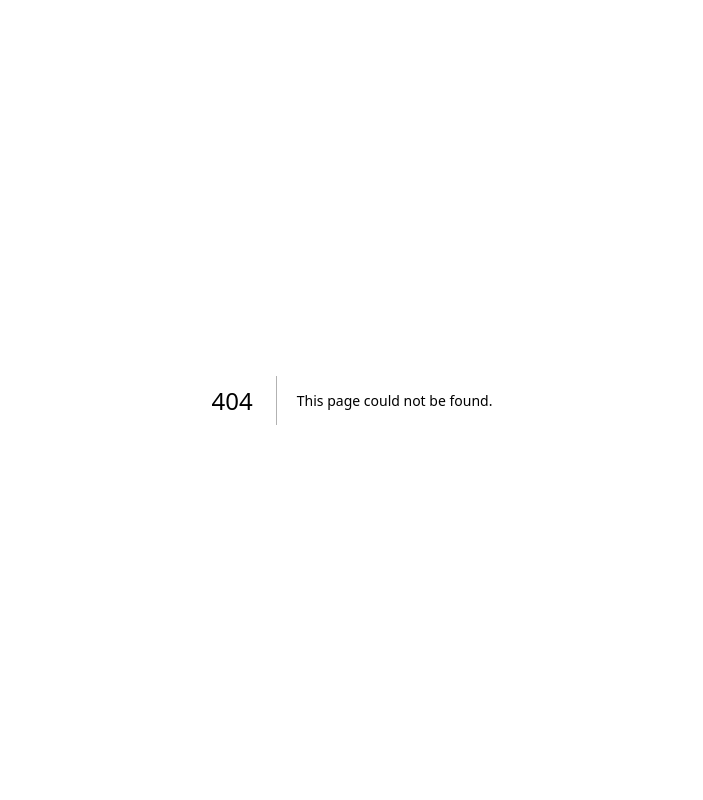
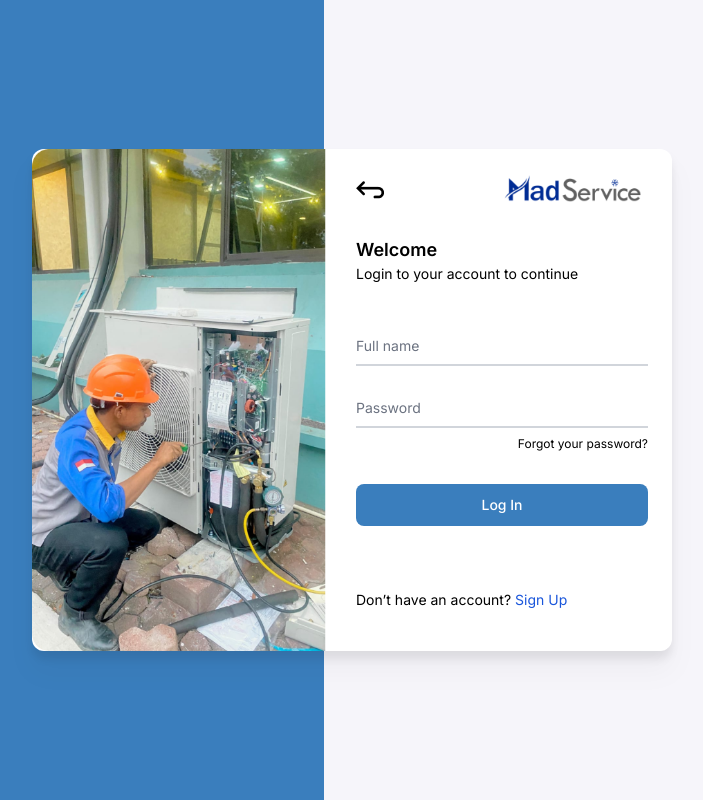
Before and after one commit to alaikhaikal951/mad-service-app, a Next.js app: page /login in a window 1280 px wide. Before the commit this address had no page. Shown: the whole page, without its empty margins (288-991 px from the left). Built offline with nearby package versions, Linux system fonts and the light colour scheme.

Commit message:
add login route pages

```diff
--- /dev/null
+++ b/src/app/login/page.tsx
@@ -0,0 +1,39 @@
+import { Button } from "flowbite-react";
+import image from "../../../public/img/img-login.png";
+import bg from "../../../public/img/login-bg.png";
+import logo from "../../../public/img/MadServiceLogo.png";
+import backIcon from "../../../public/img/back-icon.png";
+
+import Link from "next/link";
+
+export default function Login() {
+  return (
+    <div className="w-screen h-screen flex items-center" style={{
+      backgroundImage: `url(${bg.src})`
+    }}>
+      <div className="grid grid-cols-2 bg-white w-1/2 mx-auto rounded-xl drop-shadow-xl">
+        <img src={image.src} alt="" style={{ width: 294 }} />
+        <div className="p-4 ps-1 pe-6">
+          <div className="flex justify-between">
+            <Link href="/" className="mt-4"><img src={backIcon.src} /></Link>
+            <img src={logo.src} alt="" style={{ width: 150 }} />
+          </div>
+          <h2 className="text-black mt-6 text-lg font-semibold">Welcome</h2>
+          <p className="text-black text-sm">Login to your account to continue</p>
+          <div className="relative z-0 mt-10">
+            <input type="text" id="floating_standard" className="block py-2.5 px-0 w-full text-sm text-gray-900 bg-transparent border-0 border-b-2 border-gray-300 appearance-none focus:outline-none focus:ring-0 focus:border-blue-600 peer" placeholder=" " />
+            <label htmlFor="floating_standard" className="absolute text-sm text-gray-500 duration-300 transform -translate-y-6 scale-75 top-3 -z-10 origin-[0] peer-focus:start-0 peer-focus:text-blue-600 peer-focus:dark:text-blue-500 peer-placeholder-shown:scale-100 peer-placeholder-shown:translate-y-0 peer-focus:scale-75 peer-focus:-translate-y-6 rtl:peer-focus:translate-x-1/4 rtl:peer-focus:left-auto">Full name</label>
+          </div>
+          <div className="relative z-0 mt-5">
+            <input type="password" id="floating_standard" className="block py-2.5 px-0 w-full text-sm text-gray-900 bg-transparent border-0 border-b-2 border-gray-300 appearance-none focus:outline-none focus:ring-0 focus:border-blue-600 peer" placeholder=" " />
+            <label htmlFor="floating_standard" className="absolute text-sm text-gray-500 duration-300 transform -translate-y-6 scale-75 top-3 -z-10 origin-[0] peer-focus:start-0 peer-focus:text-blue-600 peer-focus:dark:text-blue-500 peer-placeholder-shown:scale-100 peer-placeholder-shown:translate-y-0 peer-focus:scale-75 peer-focus:-translate-y-6 rtl:peer-focus:translate-x-1/4 rtl:peer-focus:left-auto">Password</label>
+          </div>
+          <p className="text-black text-xs text-right mt-2"><a href="">Forgot your password?</a></p>
+          <Button className="text-white w-full mt-8 bg-btn-login">Log In</Button>
+
+          <p className="text-black text-sm mt-16">Don’t have an account? <a href="" className="text-blue-700 hover:underline">Sign Up</a></p>
+        </div>
+      </div>
+    </div>
+  )
+}
```
